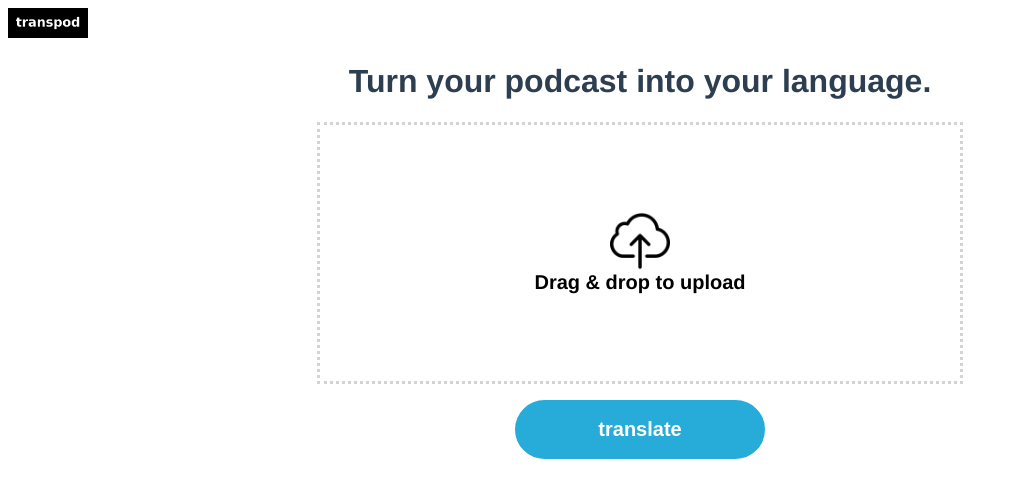
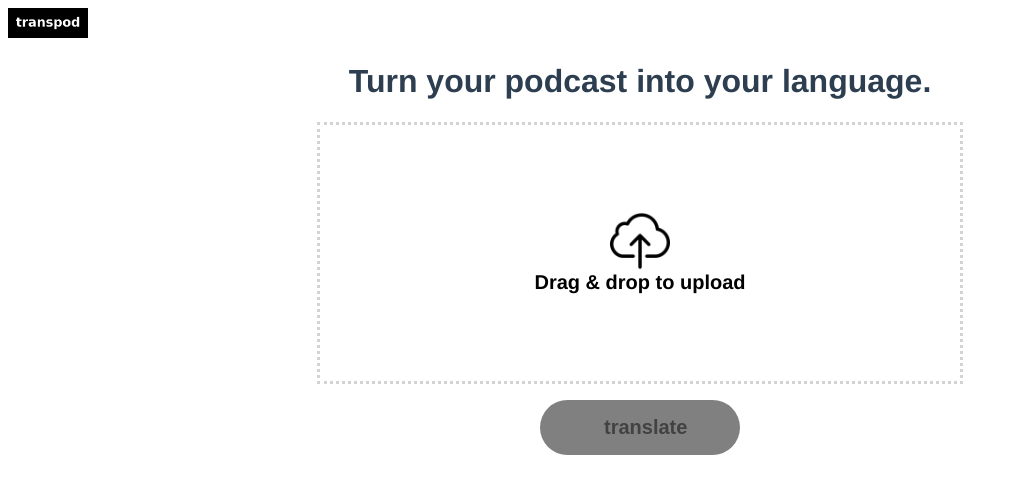
Before and after one commit to koootarooo/transpod, a Vue app: page / in a window 1280 px wide. Shown: the top 498 px of the page, without its empty margins (0-1018 px from the left). Built offline with nearby package versions, Linux system fonts and the light colour scheme.

Commit message:
add disabled when no file is uploaded.

```diff
--- a/src/components/TranslatePodcast.vue
+++ b/src/components/TranslatePodcast.vue
@@ -11,7 +11,7 @@
       <p>{{file_title}}</p>
       <p>{{file_size}}</p>
     </div>
-    <button class="translate_btn" @click="translate()" v-if="!isLoading">translate</button>
+    <button class="translate_btn" @click="translate()" v-if="!isLoading" v-bind:disabled="!isFile">translate</button>
     <div class="loading_contents" v-if="isLoading">
       <div class="loading_message">
         Now Translating...<br>
@@ -39,7 +39,8 @@ export default {
       file_title: "",
       file_size: "",
       isEnter: false,
-      isLoading: false
+      isLoading: false,
+      isFile: false
     }
   },
   methods: {
@@ -54,7 +55,8 @@ export default {
       this.file_title = file.name
       const fs = file.size/1024/1024
       this.file_size = fs.toFixed(1) + "MB"
-      this.isEnter = false;
+      this.isEnter = false
+      this.isFile = true
     },
     translate() {
       this.isLoading = true
@@ -63,6 +65,7 @@ export default {
       this.file_title = ""
       this.file_size = ""
       this.isLoading = false
+      this.isFile = false
     }
   }
 }
@@ -107,7 +110,7 @@ export default {
   display: block;
 	text-align: center;
 	text-decoration: none;
-	width: 250px;
+	width: 200px;
 	margin: auto;
 	padding: 1rem 4rem;
   font-size: 20px;
@@ -117,6 +120,12 @@ export default {
 	color: #fff;
 	border-radius: 100vh;
 	transition: 0.5s;
+}
+.translate_btn:disabled {
+  border: gray;
+  background: gray;
+  color: rgb(66, 66, 66);
+  pointer-events: none;
 }
 .translate_btn:hover {
 	color: #27acd9;
```
